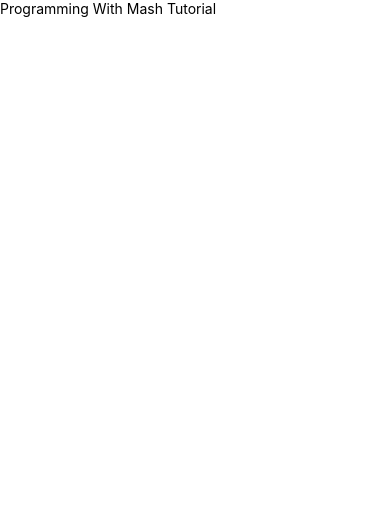
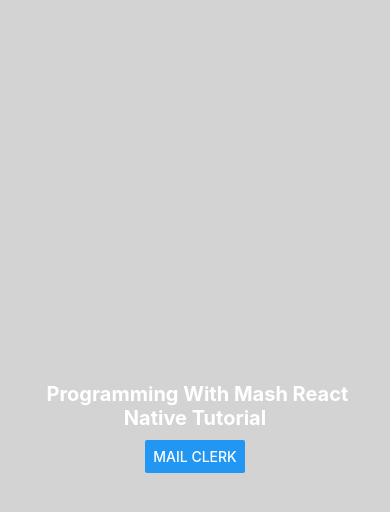
Before and after one commit to stephanduval/BluetoothVoltageMeterReactNative, a React Native app: screen / in a window 390 px wide. Shown: the top 512 px of the page. Built offline with nearby package versions, Linux system fonts and the light colour scheme.

Commit message:
Finished Tutorial on Basic Structure of App

```diff
--- a/App.js
+++ b/App.js
@@ -8,31 +8,31 @@
 
 import React from 'react';
 import type {Node} from 'react';
-import {
-  StyleSheet,
-  Text,
-   View,
-} from 'react-native';
+import {StyleSheet, Text, View, Button, Linking} from 'react-native';
 
-
-
-
-const App =  () => {
-
-
-
-
+const App = () => {
   return (
-   <View>
-<Text>Programming With Mash Tutorial</Text>
-   </View>
+    <View style={styles.body}>
+      <Text style={styles.text}> Programming With Mash React Native Tutorial</Text>
+      <Button title='Mail Clerk' onPress={()=>{Linking.openURL('https://mailclerk.com/')}}></Button>
+    </View>
   );
 };
 
 const styles = StyleSheet.create({
-body: {
-  backgroundColor: '#ffffff',
-},
+  body: {
+    flex: 1,
+    backgroundColor: '#d3d3d3',
+    alignItems: 'center',
+    justifyContent: 'center',
+  },
+  text: {
+    textAlign: 'center',
+    color: '#ffffff',
+    fontSize: 20,
+    fontWeight: 'bold',
+    margin: 10,
+  },
 });
 
 export default App;
```
